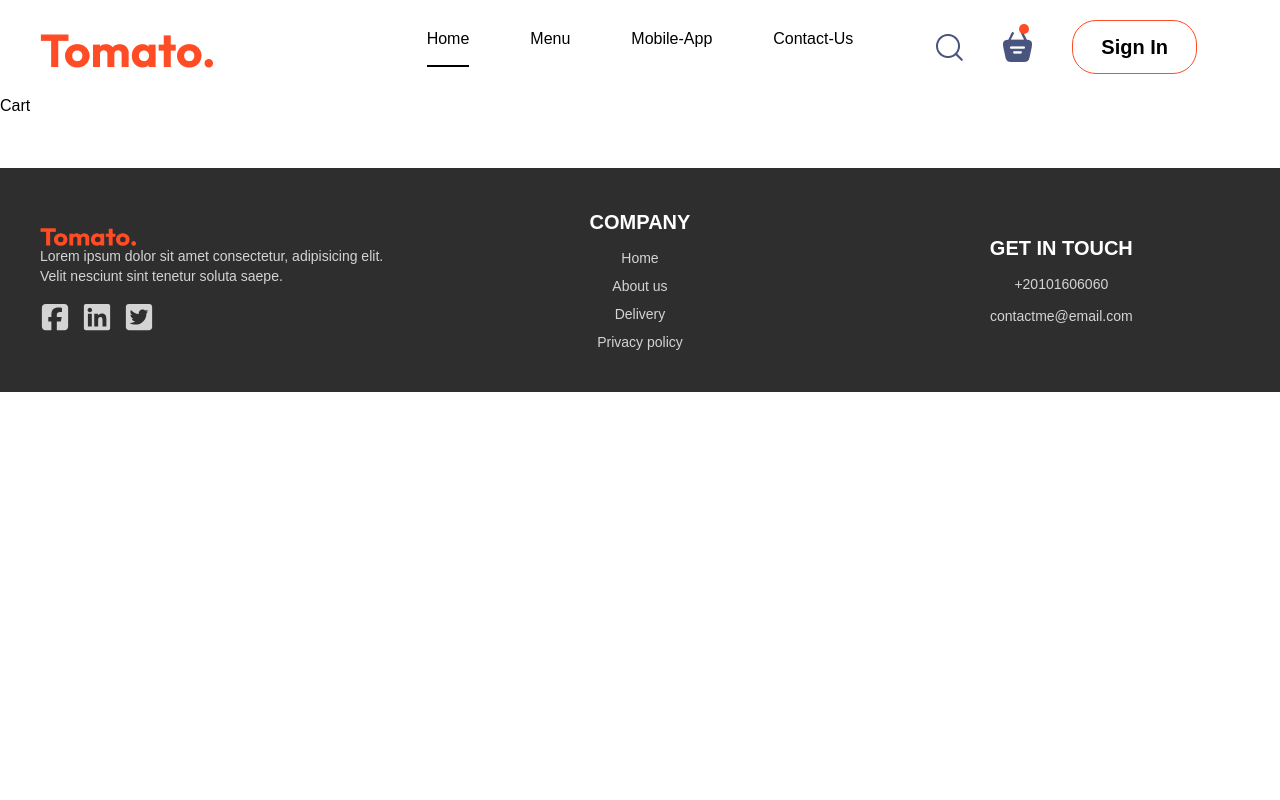
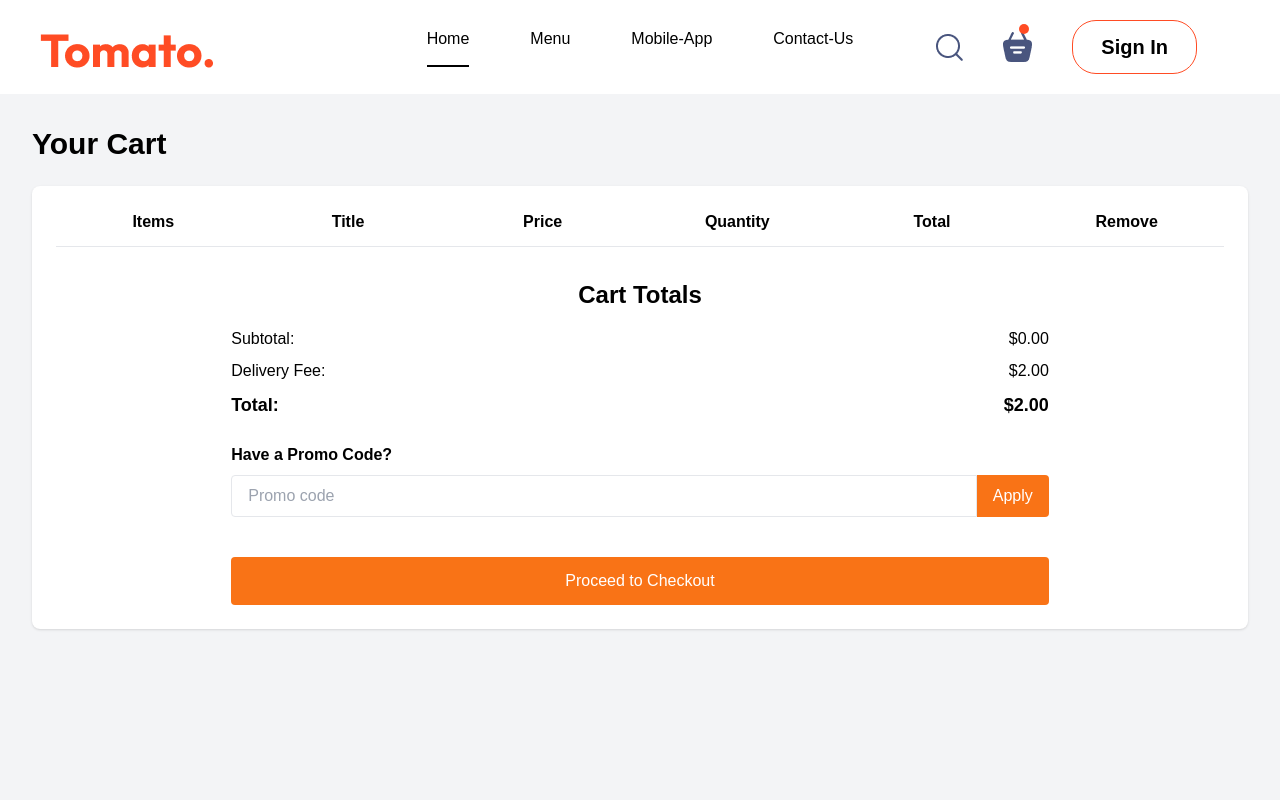
Before and after one commit to Abdelmoneim21/Restaurant-Delivery, a React (Vite) app: page /cart in a window 1280 px wide. Shown: the top 800 px of the page. Built offline with nearby package versions, Linux system fonts and the light colour scheme; a web font is replaced by a local one.

Commit message:
cart added to the project

```diff
--- a/src/components/Login/Login.jsx
+++ b/src/components/Login/Login.jsx
@@ -72,7 +72,7 @@ export default function Login({ setShoweLogin }) {
           <div className="mt-6 text-center">
             {current === "Login" ? (
               <p className="text-sm text-gray-600">
-                Don't have an account?{" "}
+                Don&apos;t have an account?{" "}
                 <span
                   onClick={() => setCurrent("Sign Up")}
                   className="text-[#e3701b] ml-3 text-xl  cursor-pointer"
--- a/src/components/NavBar/Navbar.jsx
+++ b/src/components/NavBar/Navbar.jsx
@@ -1,15 +1,18 @@
 import { useState } from "react";
 import { assets } from "../../assets/assets";
+import { Link } from "react-router-dom";
 
 export default function Navbar({ setShoweLogin }) {
   const [menu, setMenu] = useState("Home");
   return (
     <div className="navbar grid md:grid-cols-3 items-center py-5">
+      <Link to="/">
         <img
           src={assets.logo}
           alt="logo"
           className="px-8 m-auto  sm:mb-4 md:m-2 md:mb-0"
         />
+      </Link>
       <ul className="nav-menu md:flex md:text-center justify-between lg:w-[100%] cursor-pointer ">
         <li
           className={`cursor-pointer text-center ${
@@ -55,7 +58,9 @@ export default function Navbar({ setShoweLogin }) {
       <div className="nav-right flex justify-center items-center">
         <img src={assets.search_icon} alt="search" className="mr-10 pointer" />
         <div className="nav-search-icon relative">
+          <Link to="/cart">
             <img src={assets.basket_icon} alt="basket" className="mr-10" />
+          </Link>
           <div className="dot absolute min-h-[10px] min-w-[10px] border-r-[50%] rounded-2xl bg-[#ff4c24] top-[-8px] left-[16px] "></div>
         </div>
         <button
--- a/src/pages/Cart/Cart.jsx
+++ b/src/pages/Cart/Cart.jsx
@@ -1,7 +1,135 @@
-export default function Cart(){
-    return(
-        <div className="Cart">
-            Cart
+import { useContext, useState } from "react";
+import { StoreContext } from "../../Context/StoreContext";
+
+export default function Cart() {
+  const { cartItems, food_list, addToCart, removeFromCart } =
+    useContext(StoreContext);
+
+  const [promoCode, setPromoCode] = useState("");
+  const [discount, setDiscount] = useState(0);
+
+  const deliveryFee = 2.0;
+
+  const subtotal = food_list.reduce((total, item) => {
+    if (cartItems[item._id]) {
+      return total + item.price * cartItems[item._id];
+    }
+    return total;
+  }, 0);
+
+  const total = subtotal + deliveryFee - discount;
+
+  const handleApplyPromoCode = () => {
+    if (promoCode === "SAVE10") {
+      setDiscount(10);
+    } else {
+      alert("Invalid promo code");
+      setDiscount(0);
+    }
+  };
+
+  return (
+    <div className="p-4 md:p-8 bg-gray-100 min-h-screen">
+      <h1 className="text-2xl md:text-3xl font-bold mb-6">Your Cart</h1>
+      <div className="bg-white rounded-lg shadow p-4 md:p-6">
+        <div className="hidden md:grid md:grid-cols-6 text-center font-semibold border-b pb-3 mb-4">
+          <p>Items</p>
+          <p>Title</p>
+          <p>Price</p>
+          <p>Quantity</p>
+          <p>Total</p>
+          <p>Remove</p>
         </div>
-    )
+        {food_list.map((item, index) => {
+          if (cartItems[item._id] > 0) {
+            return (
+              <div
+                key={index}
+                className="grid grid-cols-2 md:grid-cols-6 text-center items-center py-4 border-b gap-4"
+              >
+                <img
+                  src={item.image}
+                  alt={item.name}
+                  className="w-16 h-16 object-cover mx-auto"
+                />
+                <p className="text-sm md:text-base">{item.name}</p>
+                <p className="hidden md:block text-sm md:text-base">
+                  ${item.price.toFixed(2)}
+                </p>
+                <div className="flex justify-center items-center space-x-2">
+                  <button
+                    className="bg-gray-300 px-2 py-1 rounded"
+                    onClick={() => removeFromCart(item._id)}
+                  >
+                    -
+                  </button>
+                  <p>{cartItems[item._id]}</p>
+                  <button
+                    className="bg-gray-300 px-2 py-1 rounded"
+                    onClick={() => addToCart(item._id)}
+                  >
+                    +
+                  </button>
+                </div>
+                <p className="hidden md:block text-sm md:text-base">
+                  ${(item.price * cartItems[item._id]).toFixed(2)}
+                </p>
+                <button
+                  className="text-red-500 font-bold"
+                  onClick={() => removeFromCart(item._id)}
+                >
+                  x
+                </button>
+              </div>
+            );
+          }
+          return null;
+        })}
+        <div className="mt-6 md:w-[70%] md:m-auto">
+          <h2 className="text-xl md:text-2xl font-bold mb-4 text-center mt-8">
+            Cart Totals
+          </h2>
+          <div className="flex justify-between items-center mb-2">
+            <p>Subtotal:</p>
+            <p>${subtotal.toFixed(2)}</p>
+          </div>
+          <div className="flex justify-between items-center mb-2">
+            <p>Delivery Fee:</p>
+            <p>${deliveryFee.toFixed(2)}</p>
+          </div>
+          {discount > 0 && (
+            <div className="flex justify-between items-center mb-2 text-green-500 font-bold">
+              <p>Discount:</p>
+              <p>- ${discount.toFixed(2)}</p>
+            </div>
+          )}
+          <div className="flex justify-between items-center font-bold text-lg">
+            <p>Total:</p>
+            <p>${total.toFixed(2)}</p>
+          </div>
+          <div className="my-6">
+            <p className="font-semibold mb-2">Have a Promo Code?</p>
+            <div className="flex">
+              <input
+                type="text"
+                className="border rounded-l px-4 py-2 flex-grow"
+                placeholder="Promo code"
+                value={promoCode}
+                onChange={(e) => setPromoCode(e.target.value)}
+              />
+              <button
+                className="bg-orange-500 text-white px-4 py-2 rounded-r hover:bg-orange-600"
+                onClick={handleApplyPromoCode}
+              >
+                Apply
+              </button>
+            </div>
+          </div>
+          <button className="bg-orange-500 text-white px-6 py-3 rounded mt-4 w-full hover:bg-orange-600">
+            Proceed to Checkout
+          </button>
+        </div>
+      </div>
+    </div>
+  );
 }
```
Lines whose indentation alone changed are shown as unchanged.
